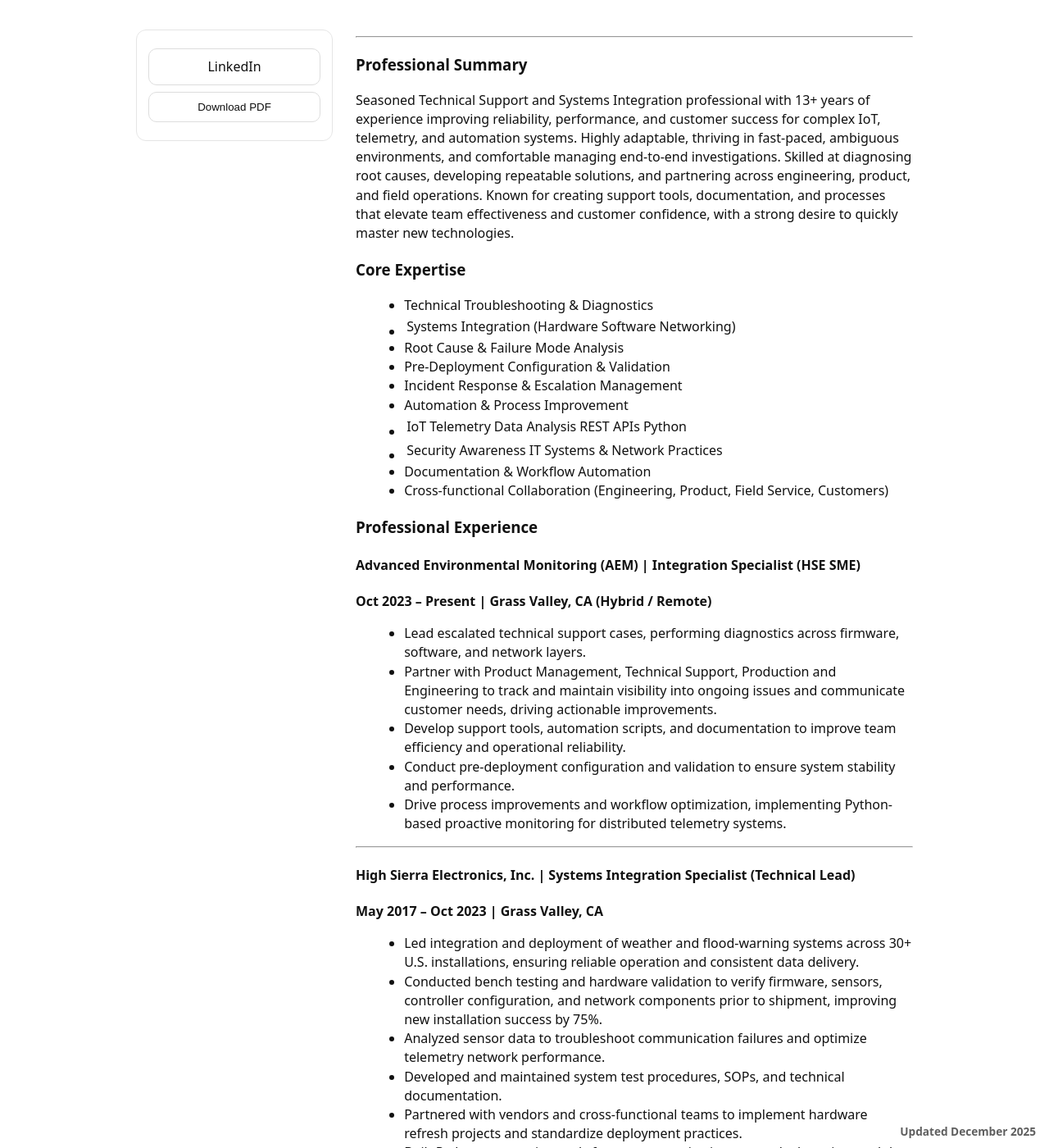
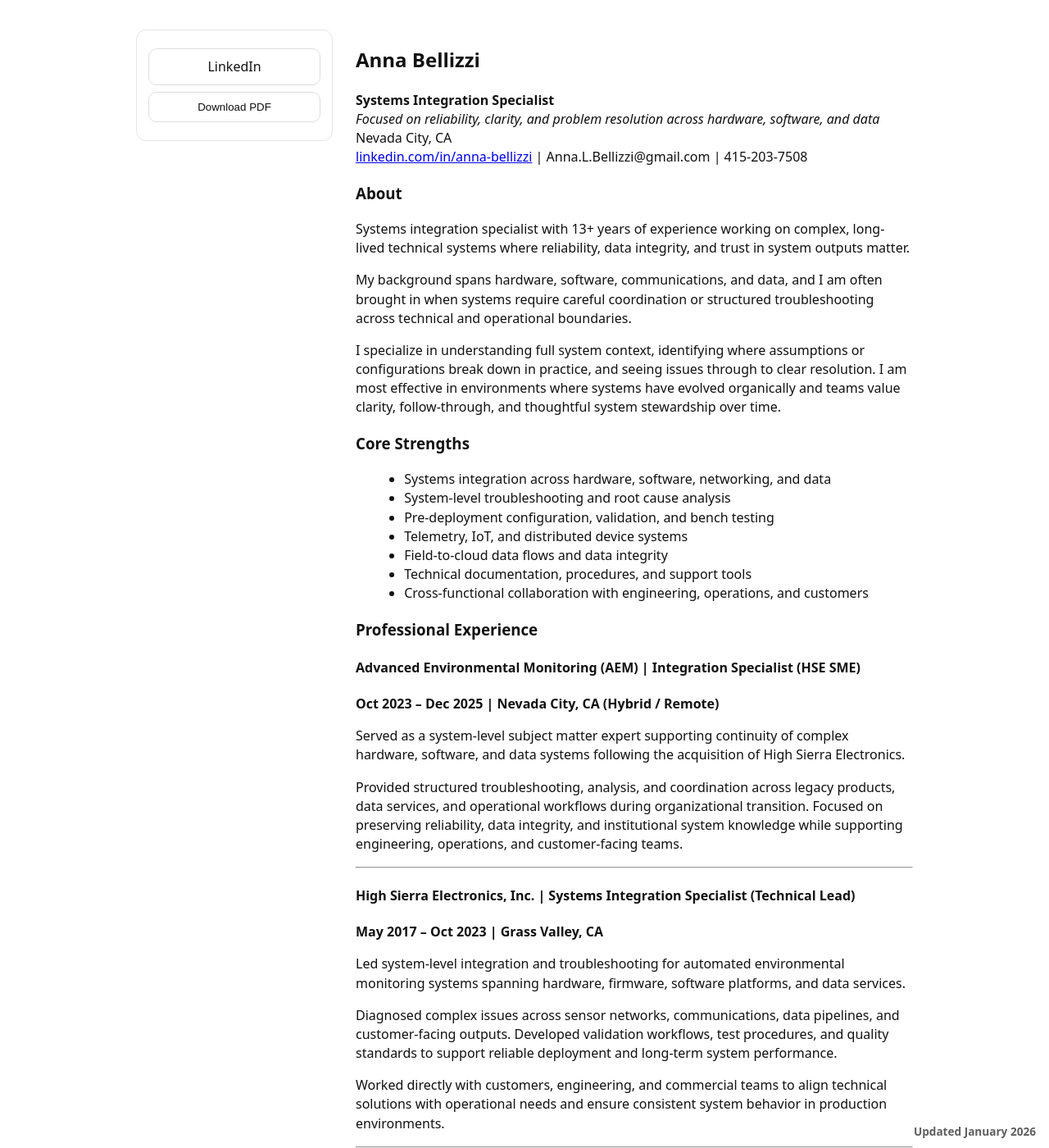
Before and after one commit to jostagirl/PublicResume, a Jekyll site: the page built from index.md, in a window 1280 px wide and 1400 px high. Shown: the whole window at 82% size. Built offline with Jekyll 4.4.1, drawn with Linux system fonts in a browser that asks for light colours; our own code applies the rules of GitHub Pages for plain Markdown files; some of the changed text lies outside the part shown.

Commit message:
Publish resume site update

```diff
--- a/index.md
+++ b/index.md
@@ -1,63 +1,60 @@
 ---
 title: Anna Bellizzi | Resume
 ---
-<!--
-## Anna B.
-Email: **Anna.L.Bellizzi@gmail.com**
-Phone: 415-203-7508
-LinkedIn: https://www.linkedin.com/in/anna-bellizzi/
--->
-<div class="resume-updated-sticky"><b>Updated December 2025</b></div>
+<h2>Anna Bellizzi</h2>
 
----
+<strong>Systems Integration Specialist</strong><br/>
+*Focused on reliability, clarity, and problem resolution across hardware, software, and data*
+Nevada City, CA<br/>
+<a href="https://www.linkedin.com/in/anna-bellizzi/">linkedin.com/in/anna-bellizzi</a> | Anna.L.Bellizzi@gmail.com | 415-203-7508
 
-### Professional Summary
-Seasoned Technical Support and Systems Integration professional with 13+ years of experience improving reliability, performance, and customer success for complex IoT, telemetry, and automation systems. Highly adaptable, thriving in fast-paced, ambiguous environments, and comfortable managing end-to-end investigations. Skilled at diagnosing root causes, developing repeatable solutions, and partnering across engineering, product, and field operations. Known for creating support tools, documentation, and processes that elevate team effectiveness and customer confidence, with a strong desire to quickly master new technologies.
+<div class="resume-updated-sticky"><b>Updated January 2026</b></div>
 
-### Core Expertise
-- Technical Troubleshooting & Diagnostics
-- Systems Integration (Hardware | Software | Networking)
-- Root Cause & Failure Mode Analysis
-- Pre-Deployment Configuration & Validation
-- Incident Response & Escalation Management
-- Automation & Process Improvement
-- IoT Telemetry | Data Analysis | REST APIs | Python
-- Security Awareness | IT Systems & Network Practices
-- Documentation & Workflow Automation
-- Cross-functional Collaboration (Engineering, Product, Field Service, Customers)
+
+### About
+Systems integration specialist with 13+ years of experience working on complex, long-lived technical systems where reliability, data integrity, and trust in system outputs matter.
+
+My background spans hardware, software, communications, and data, and I am often brought in when systems require careful coordination or structured troubleshooting across technical and operational boundaries.
+
+I specialize in understanding full system context, identifying where assumptions or configurations break down in practice, and seeing issues through to clear resolution. I am most effective in environments where systems have evolved organically and teams value clarity, follow-through, and thoughtful system stewardship over time.
+
+### Core Strengths
+- Systems integration across hardware, software, networking, and data
+- System-level troubleshooting and root cause analysis
+- Pre-deployment configuration, validation, and bench testing
+- Telemetry, IoT, and distributed device systems
+- Field-to-cloud data flows and data integrity
+- Technical documentation, procedures, and support tools
+- Cross-functional collaboration with engineering, operations, and customers
 
 ### Professional Experience
 
 #### Advanced Environmental Monitoring (AEM) | Integration Specialist (HSE SME)
-**Oct 2023 – Present | Grass Valley, CA (Hybrid / Remote)**
+**Oct 2023 – Dec 2025 | Nevada City, CA (Hybrid / Remote)**
 
-- Lead escalated technical support cases, performing diagnostics across firmware, software, and network layers.
-- Partner with Product Management, Technical Support, Production and Engineering to track and maintain visibility into ongoing issues and communicate customer needs, driving actionable improvements.
-- Develop support tools, automation scripts, and documentation to improve team efficiency and operational reliability.
-- Conduct pre-deployment configuration and validation to ensure system stability and performance.
-- Drive process improvements and workflow optimization, implementing Python-based proactive monitoring for distributed telemetry systems.
+Served as a system-level subject matter expert supporting continuity of complex hardware, software, and data systems following the acquisition of High Sierra Electronics.
+
+Provided structured troubleshooting, analysis, and coordination across legacy products, data services, and operational workflows during organizational transition. Focused on preserving reliability, data integrity, and institutional system knowledge while supporting engineering, operations, and customer-facing teams.
 
 ---
 
 #### High Sierra Electronics, Inc. | Systems Integration Specialist (Technical Lead)
 **May 2017 – Oct 2023 | Grass Valley, CA**
 
-- Led integration and deployment of weather and flood-warning systems across 30+ U.S. installations, ensuring reliable operation and consistent data delivery.
-- Conducted bench testing and hardware validation to verify firmware, sensors, controller configuration, and network components prior to shipment, improving new installation success by 75%.
-- Analyzed sensor data to troubleshoot communication failures and optimize telemetry network performance.
-- Developed and maintained system test procedures, SOPs, and technical documentation.
-- Partnered with vendors and cross-functional teams to implement hardware refresh projects and standardize deployment practices.
-- Built Python automation tools for system monitoring, anomaly detection, and data verification, supporting proactive maintenance and rapid issue resolution.
+Led system-level integration and troubleshooting for automated environmental monitoring systems spanning hardware, firmware, software platforms, and data services.
+
+Diagnosed complex issues across sensor networks, communications, data pipelines, and customer-facing outputs. Developed validation workflows, test procedures, and quality standards to support reliable deployment and long-term system performance.
+
+Worked directly with customers, engineering, and commercial teams to align technical solutions with operational needs and ensure consistent system behavior in production environments.
 
 ---
 
 #### High Sierra Electronics, Inc. | Data Services Technician (Technical Data & Systems Support)
 **Sep 2012 – May 2017 | Grass Valley, CA**
 
-- Led end-to-end system validation, configuration, and troubleshooting for environmental telemetry networks.
-- Acted as primary escalation point for hardware, software, and network issues, providing detailed root-cause analysis and corrective recommendations for deploying field resources.
-- Developed diagnostic procedures, test plans, and technical documentation to improve first-time fix rates for field technicians.
-- Collaborated with engineering and operations teams to refine integration workflows and ensure smooth commissioning.
+Supported data acquisition, hosting, and monitoring systems for large-scale environmental sensor deployments.
+
+Provided hands-on troubleshooting across data services, internal systems, and customer-facing platforms, building a strong foundation in system reliability, technical diagnostics, and operational support.
 
 ### Projects & Initiatives
 **AI Council Member | AEM | 2025**
@@ -75,7 +72,7 @@ Seasoned Technical Support and Systems Integration professional with 13+ years o
 **Electro-Mechanical Skills Certification | Sierra College | 2012**
 
 ## Additional Information
-- Proven track record of leading complex technical support operations and cross-functional collaborations.
-- Demonstrated aptitude for learning new technologies and applying them effectively.
-- Strong interest in expanding knowledge of cloud infrastructure, observability, and security best practices.
-- Recognized for creating repeatable processes, documentation, and tools that improve operational efficiency and customer confidence.
+- Demonstrated aptitude for learning new technologies and applying them effectively
+- Strong record of working across technical and operational boundaries in ambiguous environments
+- Known for calm, methodical problem-solving and clear technical communication
+- Comfortable supporting long-lived systems where ownership and context evolve over time
```
